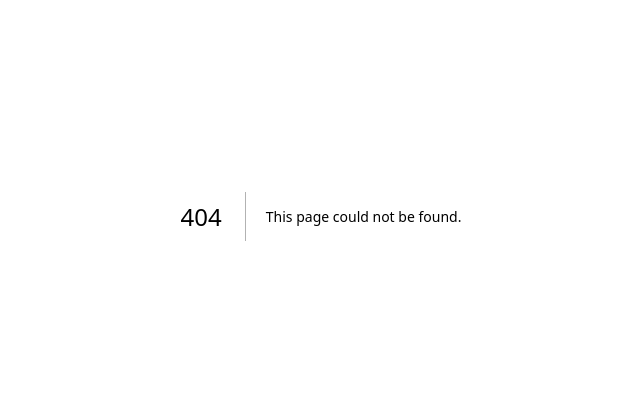
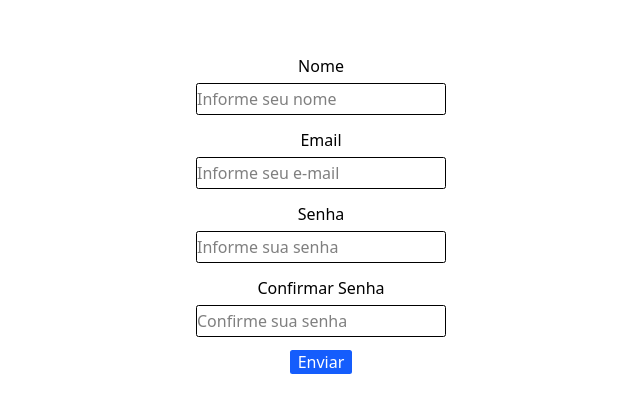
Before and after one commit to matsoaresp/gerenciamento-estudos-front, a Next.js app: page /cadastro in a window 1280 px wide. Before the commit this address had no page. Shown: the part 184-596 px from the top of the page, without its empty margins (319-959 px from the left). Built offline with nearby package versions, Linux system fonts and the light colour scheme.

Commit message:
fix: correcao

```diff
--- /dev/null
+++ b/src/app/(public)/cadastro/page.tsx
@@ -0,0 +1,16 @@
+'use client';
+
+import RegiserForm from "./components/RegisterForm";
+
+
+export default function Regiser() {
+
+
+
+    return (
+        <RegiserForm>
+
+        </RegiserForm>
+    )
+
+}
--- a/src/app/public/login/page.tsx
+++ b/src/app/(public)/login/page.tsx
@@ -1,6 +1,6 @@
 'use client';
+import { LoginForm } from "./components/LoginForm";
 
-import { LoginForm} from "../public/components/LoginForm";
 
 export default function Login() {
     return (
--- a/src/app/page.tsx
+++ b/src/app/page.tsx
@@ -1,4 +1,4 @@
-import Login from "./public/login/page";
+import Login from "./(public)/login/page";
 
 
 
--- a/src/app/public/cadastro/page.tsx
+++ /dev/null
@@ -1,18 +0,0 @@
-'use client';
-import { useState } from "react";
-import { toast } from 'sonner';
-import { LoginForm } from "../login/components/LoginForm";
-import RegiserForm from "../public/components/RegisterForm";
-
-
-export default function Regiser() {
-
-
-
-    return (
-        <RegiserForm>
-
-        </RegiserForm>
-    )
-
-}
```
Also changed, not shown: src/app/(public)/cadastro/components/RegisterForm.tsx (renamed from src/app/public/cadastro/components/RegisterForm.tsx), src/app/(public)/login/components/LoginForm.tsx (renamed from src/app/public/login/components/LoginForm.tsx).
